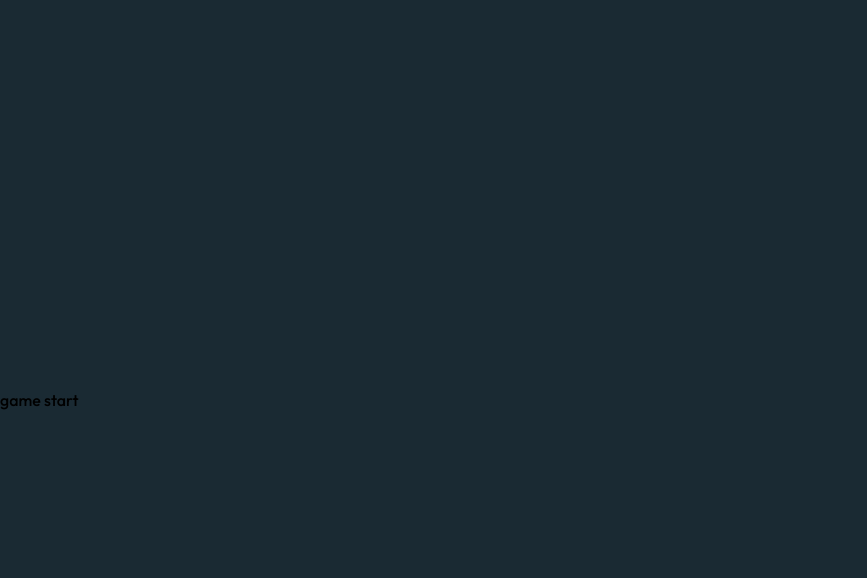
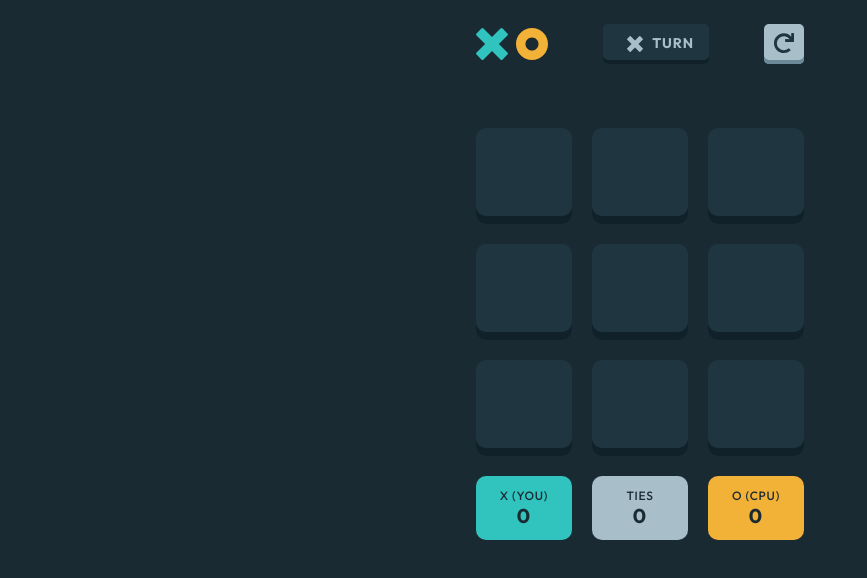
Before and after one commit to nikanoza/tic-tac-toe, a plain HTML site: page index.html in a window 1280 px wide. Both pictures are taken after a click on the button "NEW GAME (VS CPU)". Shown: the whole page, without its empty margins (0-867 px from the left). Drawn offline with Linux system fonts and the light colour scheme.

Commit message:
style: board section markup

```diff
--- a/index.html
+++ b/index.html
@@ -57,9 +57,54 @@
         <p class="title btn-text">NEW GAME (VS CPU)</p>
       </button>
       <button class="new-game-btn player-btn" onclick="startGame('player')">
-        <p class="title btn-text">NEW GAME  (VS PLAYER)</p>
+        <p class="title btn-text">NEW GAME (VS PLAYER)</p>
       </button>
     </section>
-    <section id="board">game start</section>
+    <section id="board">
+      <div class="board-header">
+        <div class="board-header-icons">
+          <img src="./assets/icon-x.svg" alt="x-icon" />
+          <img src="./assets/icon-o.svg" alt="0-icon" />
+        </div>
+        <div class="turn-info">
+          <svg width="64" height="64" xmlns="http://www.w3.org/2000/svg">
+            <path
+              d="M15.002 1.147 32 18.145 48.998 1.147a3 3 0 0 1 4.243 0l9.612 9.612a3 3 0 0 1 0 4.243L45.855 32l16.998 16.998a3 3 0 0 1 0 4.243l-9.612 9.612a3 3 0 0 1-4.243 0L32 45.855 15.002 62.853a3 3 0 0 1-4.243 0L1.147 53.24a3 3 0 0 1 0-4.243L18.145 32 1.147 15.002a3 3 0 0 1 0-4.243l9.612-9.612a3 3 0 0 1 4.243 0Z"
+              fill="#a8bfc9"
+              fill-rule="evenodd"
+            />
+          </svg>
+          <span>turn</span>
+        </div>
+        <button class="restart">
+          <img src="./assets/icon-restart.svg" alt="" />
+        </button>
+      </div>
+      <div class="game-buttons">
+        <button class="board-btn"></button>
+        <button class="board-btn"></button>
+        <button class="board-btn"></button>
+        <button class="board-btn"></button>
+        <button class="board-btn"></button>
+        <button class="board-btn"></button>
+        <button class="board-btn"></button>
+        <button class="board-btn"></button>
+        <button class="board-btn"></button>
+      </div>
+      <div class="board-footer">
+        <div class="info-box">
+          <h3>X (you)</h3>
+          <span>0</span>
+        </div>
+        <div class="info-box">
+          <h3>ties</h3>
+          <span>0</span>
+        </div>
+        <div class="info-box">
+          <h3>O (cpu)</h3>
+          <span>0</span>
+        </div>
+      </div>
+    </section>
   </body>
 </html>
--- a/script.js
+++ b/script.js
@@ -4,6 +4,9 @@ const board = document.querySelector("#board");
 
 let player1 = "x";
 let mode = "cpu";
+let xScore = 0;
+let tieScore = 0;
+let oScore = 0;
 
 const activateChoice = (icon) => {
   if (icon === "x") {
--- a/style.css
+++ b/style.css
@@ -43,13 +43,15 @@ body {
   align-items: center;
 }
 
-.home-header {
+.home-header,
+.board-header-icons {
   display: flex;
   align-items: center;
   column-gap: 8.23px;
 }
 
-.home-header img {
+.home-header img,
+.board-header-icons img {
   width: 32px;
 }
 
@@ -97,7 +99,7 @@ body {
   fill: var(--darkBg);
 }
 
-.warning{
+.warning {
   font-weight: 500;
   font-size: 14px;
   line-height: 17.64px;
@@ -110,27 +112,132 @@ body {
 .new-game-btn {
   width: 327px;
   padding: 14px 0 22px 0;
-  box-shadow: inset 0px -8px 0px #CC8B13;
+  box-shadow: inset 0px -8px 0px #cc8b13;
   border-radius: 15px;
   border: none;
   cursor: pointer;
 }
 
-.cpu-btn{
+.cpu-btn {
   background-color: var(--orange);
   margin-top: 32px;
 }
 
-.btn-text{
-  color: var(--darkBg)
+.btn-text {
+  color: var(--darkBg);
 }
 
-.player-btn{
+.player-btn {
   background-color: var(--sky);
   margin-top: 16px;
-  box-shadow: inset 0px -8px 0px #118C87;
+  box-shadow: inset 0px -8px 0px #118c87;
 }
 
-#board{
+#board {
   display: none;
+  width: 100%;
+  flex-direction: column;
+  align-items: center;
+  align-self: flex-start;
 }
+
+.board-header,
+.board-footer {
+  width: 328px;
+  display: flex;
+  align-items: center;
+  justify-content: space-between;
+  margin-top: 24px;
+}
+
+.turn-info {
+  background-color: var(--bg);
+  box-shadow: inset 0px -4px 0px #10212a;
+  border-radius: 5px;
+  display: flex;
+  justify-content: center;
+  align-items: center;
+  padding: 0 15px;
+  height: 40px;
+}
+
+.turn-info svg {
+  transform: scale(0.25);
+  margin-left: -15px;
+}
+
+.turn-info span {
+  font-weight: 700;
+  font-size: 14px;
+  line-height: 17.64px;
+  letter-spacing: 0.88px;
+  color: var(--light);
+  text-transform: uppercase;
+  margin-left: -15px;
+}
+
+.restart {
+  border: none;
+  box-shadow: inset 0px -4px 0px #6b8997;
+  border-radius: 5px;
+  width: 40px;
+  height: 40px;
+  background-color: var(--light);
+}
+
+.game-buttons {
+  margin-top: 64px;
+  width: 328px;
+  display: flex;
+  flex-wrap: wrap;
+  gap: 20px;
+}
+
+.board-btn {
+  border: none;
+  box-shadow: inset 0px -8px 0px #10212a;
+  border-radius: 10px;
+  width: 96px;
+  height: 96px;
+  background-color: var(--bg);
+}
+.board-footer {
+  margin-top: 20px;
+}
+
+.info-box {
+  width: 96px;
+  height: 64px;
+  display: flex;
+  flex-direction: column;
+  justify-content: center;
+  align-items: center;
+  border-radius: 10px;
+  color: var(--darkBg);
+  text-transform: uppercase;
+}
+.info-box h3 {
+  font-weight: 500;
+  font-size: 12px;
+  line-height: 15.12px;
+  letter-spacing: 0.75px;
+}
+
+.info-box span {
+  font-weight: 700;
+  font-size: 20px;
+  line-height: 25.2px;
+  letter-spacing: 1.25px;
+}
+
+.info-box:nth-child(1) {
+  background-color: var(--sky);
+}
+
+.info-box:nth-child(2) {
+  background-color: var(--light);
+}
+
+.info-box:nth-child(3) {
+  background-color: var(--orange);
+}
```
